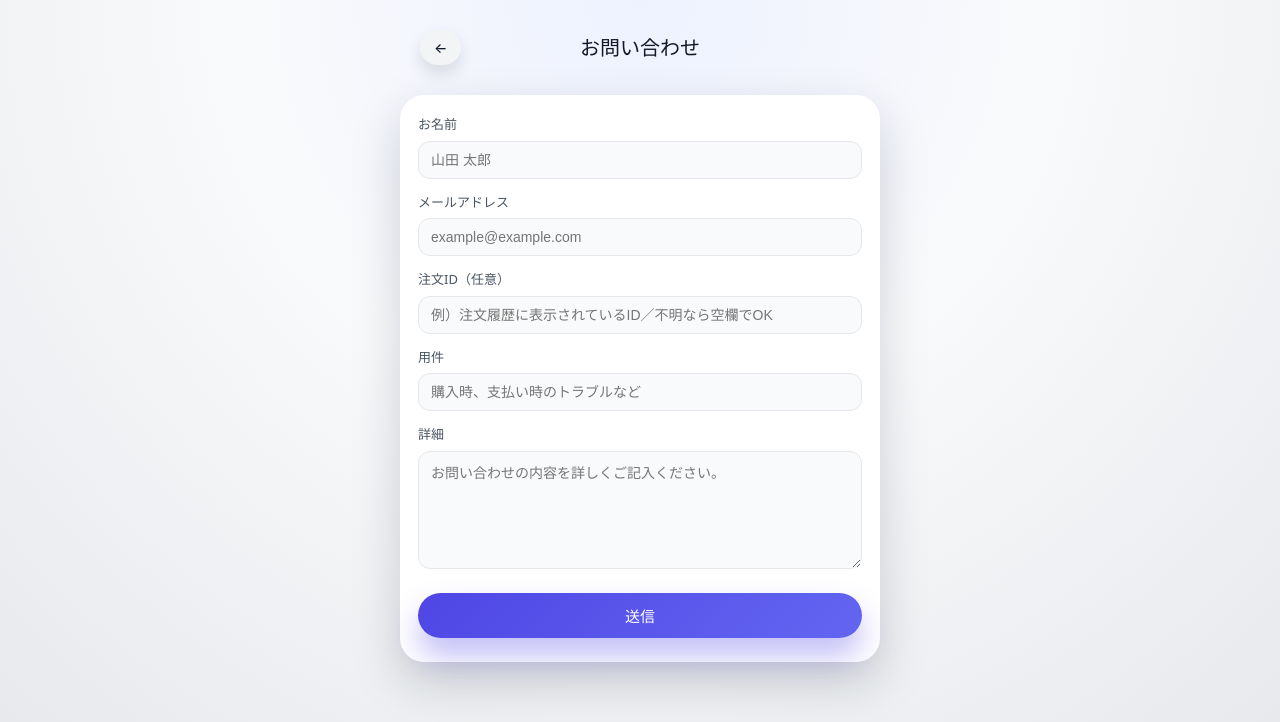
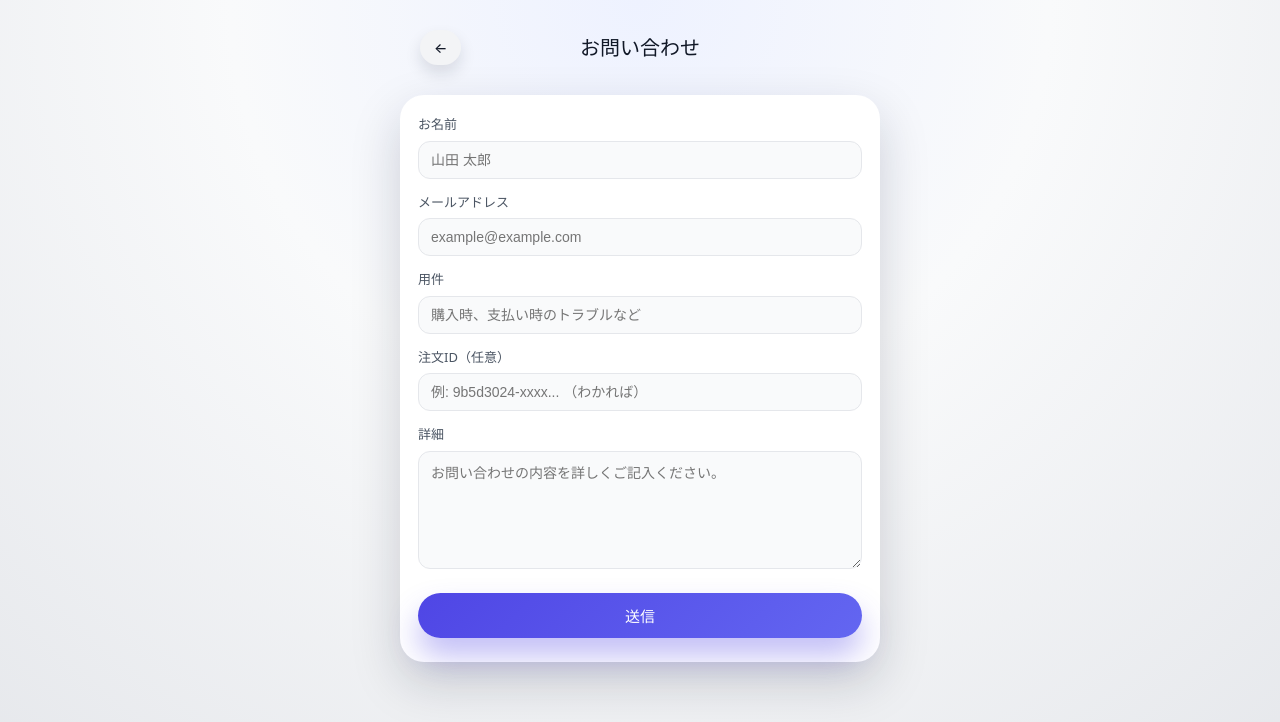
Before and after one commit to y-Hiyori/office-nagazon-pay, a React (Vite) app: page /contact in a window 1280 px wide. Shown: the top 722 px of the page. Built offline with nearby package versions, Linux system fonts and the light colour scheme; no server answers; the database is empty.

Commit message:
fix contact unused user state

```diff
--- a/src/pages/Contact.tsx
+++ b/src/pages/Contact.tsx
@@ -8,12 +8,12 @@ import "./Contact.css";
 function Contact() {
   const navigate = useNavigate();
 
-  const [user, setUser] = useState<any>(null);
+  // ★ user ステートは削除
   const [name, setName] = useState("");
   const [email, setEmail] = useState("");
   const [subject, setSubject] = useState("");
   const [detail, setDetail] = useState("");
-  const [orderId, setOrderId] = useState(""); // ★ 追加：注文ID（任意）
+  const [orderId, setOrderId] = useState(""); // 任意の注文ID
 
   const [showConfirm, setShowConfirm] = useState(false);
   const [isSending, setIsSending] = useState(false);
@@ -29,8 +29,6 @@ function Contact() {
         // そのままフォームは空でOK
         return;
       }
-
-      setUser(user);
 
       // profiles から名前・メール取得
       const { data: profile, error } = await supabase
@@ -54,7 +52,6 @@ function Contact() {
       alert("名前・メールアドレス・用件・詳細をすべて入力してください。");
       return;
     }
-    // 注文IDは任意なのでチェックしない
     setShowConfirm(true);
   };
 
@@ -72,8 +69,7 @@ function Contact() {
           contact_email: email,
           contact_subject: subject,
           contact_message: detail,
-          // ★ 追加：注文ID（空なら「未入力」にして送る）
-          contact_order_id: orderId || "(未入力)",
+          contact_order_id: orderId || "（未入力）",
         },
         import.meta.env.VITE_EMAILJS_PUBLIC_KEY as string
       );
@@ -84,7 +80,7 @@ function Contact() {
       // 用件と詳細だけリセット（名前・メールはそのまま残してもOK）
       setSubject("");
       setDetail("");
-      setOrderId(""); // 任意なのでここもリセット
+      setOrderId("");
 
       // ★ 送信完了後にホームへ戻る
       navigate("/");
@@ -126,17 +122,6 @@ function Contact() {
           />
         </div>
 
-        {/* ★ 追加：注文ID（任意） */}
-        <div className="contact-field">
-          <label>注文ID（任意）</label>
-          <input
-            type="text"
-            value={orderId}
-            onChange={(e) => setOrderId(e.target.value)}
-            placeholder="例）注文履歴に表示されているID／不明なら空欄でOK"
-          />
-        </div>
-
         <div className="contact-field">
           <label>用件</label>
           <input
@@ -144,6 +129,16 @@ function Contact() {
             value={subject}
             onChange={(e) => setSubject(e.target.value)}
             placeholder="購入時、支払い時のトラブルなど"
+          />
+        </div>
+
+        <div className="contact-field">
+          <label>注文ID（任意）</label>
+          <input
+            type="text"
+            value={orderId}
+            onChange={(e) => setOrderId(e.target.value)}
+            placeholder="例: 9b5d3024-xxxx... （わかれば）"
           />
         </div>
 
```
